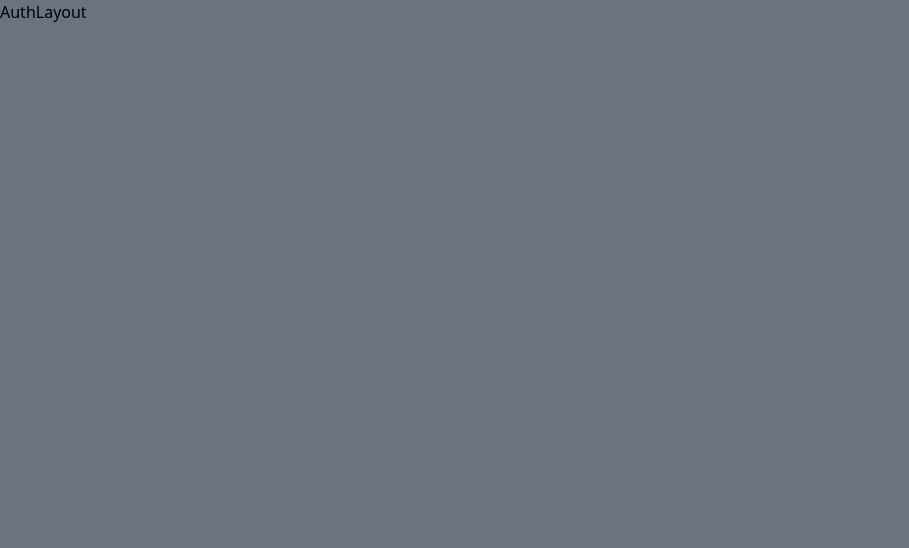
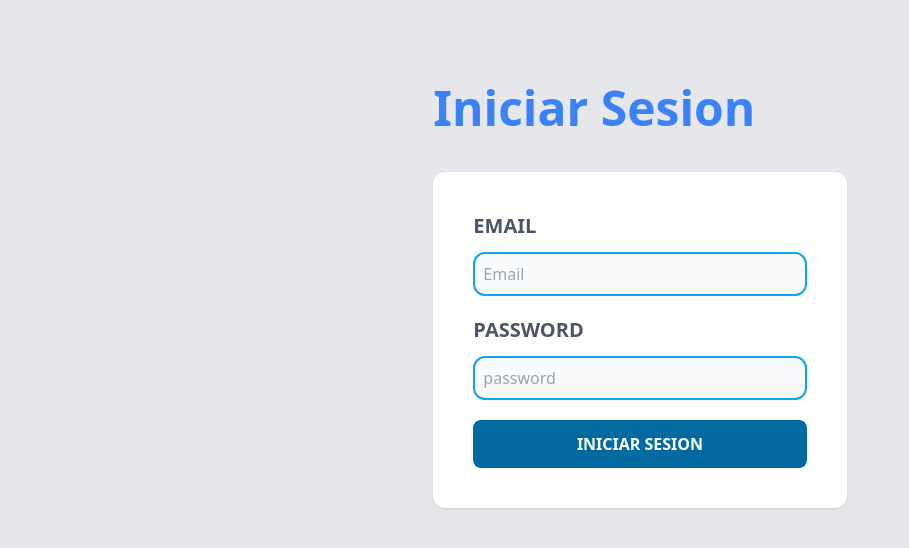
Before and after one commit to CperezD6/Inventario, a React (Vite) app in the folder frontend/: page / in a window 1280 px wide. Shown: the top 548 px of the page, without its empty margins (0-909 px from the left). Built offline with nearby package versions, Linux system fonts and the light colour scheme.

Commit message:
Creando Vista Login

```diff
--- a/frontend/index.html
+++ b/frontend/index.html
@@ -6,7 +6,7 @@
     <meta name="viewport" content="width=device-width, initial-scale=1.0" />
     <title>Cotoneb</title>
   </head>
-  <body class="bg-gray-500 min-h-screen">
+  <body class="bg-gray-200 ">
     <div id="root"></div>
     <script type="module" src="/src/main.jsx"></script>
   </body>
--- a/frontend/package.json
+++ b/frontend/package.json
@@ -13,7 +13,8 @@
     "axios": "^1.5.0",
     "react": "^18.2.0",
     "react-dom": "^18.2.0",
-    "react-router-dom": "^6.15.0"
+    "react-router-dom": "^6.15.0",
+    "tailwind-scrollbar-hide": "^1.1.7"
   },
   "devDependencies": {
     "@types/react": "^18.2.15",
--- a/frontend/src/App.jsx
+++ b/frontend/src/App.jsx
@@ -12,8 +12,8 @@ function App() {
         <Route path="/" element={<AuthLayout/>}>
           <Route index element={ <Login/>} />
           <Route path="registrar" element={ <Registrar/>} />
-          <Route path="olvidepassword" element={ <OlvidePassword/>} />
-          <Route path="olvidepassword/:token" element={ <NuevoPassword/>} />
+          <Route path="olvide-password" element={ <OlvidePassword/>} />
+          <Route path="olvide-password/:token" element={ <NuevoPassword/>} />
           <Route path="confirmar/:id" element={ <ConfirmarCuenta/>} />
         </Route>
       </Routes>
--- a/frontend/src/layouts/AuthLayout.jsx
+++ b/frontend/src/layouts/AuthLayout.jsx
@@ -3,8 +3,11 @@ import { Outlet } from "react-router-dom"
 const AuthLayout = () => {
   return (
     <>
-    <div>AuthLayout</div>
-    <Outlet />
+    <main className="container mx-auto mt-5 md:mt-16 p-5 md:flex md:justify-center ">
+      <div className="md:w-2/3 lg:w-1/3">
+      <Outlet/>
+      </div>
+    </main>
     </>
   )
 }
--- a/frontend/src/paginas/ConfirmarCuenta.jsx
+++ b/frontend/src/paginas/ConfirmarCuenta.jsx
@@ -3,7 +3,7 @@ import React from 'react'
 const ConfirmarCuenta = () => {
   return (
     <div>
-
+      Confirmar Cuenta
     </div>
   )
 }
--- a/frontend/src/paginas/Login.jsx
+++ b/frontend/src/paginas/Login.jsx
@@ -2,9 +2,43 @@ import React from 'react'
 
 const Login = () => {
   return (
-    <div>
+    <>
+      <h1 className='text-blue-500 font-black text-5xl capitalize'>Iniciar Sesion</h1>
 
-    </div>
+      <form action="" className='my-10 bg-white shadow rounded-xl roun px-10 py-5'>
+        <div className='my-5'>
+          <label
+            className='uppercase text-gray-600 block text-xl font-bold '
+            htmlFor='email'
+            >Email</label>
+          <input
+            id='email'
+            type="email"
+            placeholder='Email'
+            className=" w-full border-2 border-sky-500 mt-3 p-2 rounded-xl bg-gray-50"
+            />
+        </div>
+        <div className='my-5'>
+          <label
+            className='uppercase text-gray-600 block text-xl font-bold'
+            htmlFor='password'
+            >Password</label>
+          <input
+            id='password'
+            type="password"
+            placeholder='password'
+            className=" w-full border-2 border-sky-500 mt-3 p-2 rounded-xl bg-gray-50"
+            />
+        </div>
+        <input
+          type="submit"
+          value="Iniciar Sesion"
+          className='bg-sky-700 w-full py-3 text-white uppercase font-bold rounded-lg hover:cursor-pointer hover:bg-sky-800 transition-colors mb-5  '
+
+          />
+
+      </form>
+    </>
   )
 }
 
--- a/frontend/src/paginas/NuevoPassword.jsx
+++ b/frontend/src/paginas/NuevoPassword.jsx
@@ -3,7 +3,7 @@ import React from 'react'
 const NuevoPassword = () => {
   return (
     <div>
-
+      Nuevo Pass
     </div>
   )
 }
--- a/frontend/src/paginas/OlvidePassword.jsx
+++ b/frontend/src/paginas/OlvidePassword.jsx
@@ -3,7 +3,7 @@ import React from 'react'
 const OlvidePassword = () => {
   return (
     <div>
-
+      Olvide Password
     </div>
   )
 }
--- a/frontend/src/paginas/Registrar.jsx
+++ b/frontend/src/paginas/Registrar.jsx
@@ -3,7 +3,7 @@ import React from 'react'
 const Registrar = () => {
   return (
     <div>
-
+      Registrar
     </div>
   )
 }
--- a/frontend/tailwind.config.js
+++ b/frontend/tailwind.config.js
@@ -4,5 +4,7 @@ export default {
   theme: {
     extend: {},
   },
-  plugins: [],
+  plugins: [
+
+  ],
 }
```
Also changed, not shown: frontend/src/index.css (line endings or trailing spaces), 1 other file (tests, documents, lock files or other folders).
